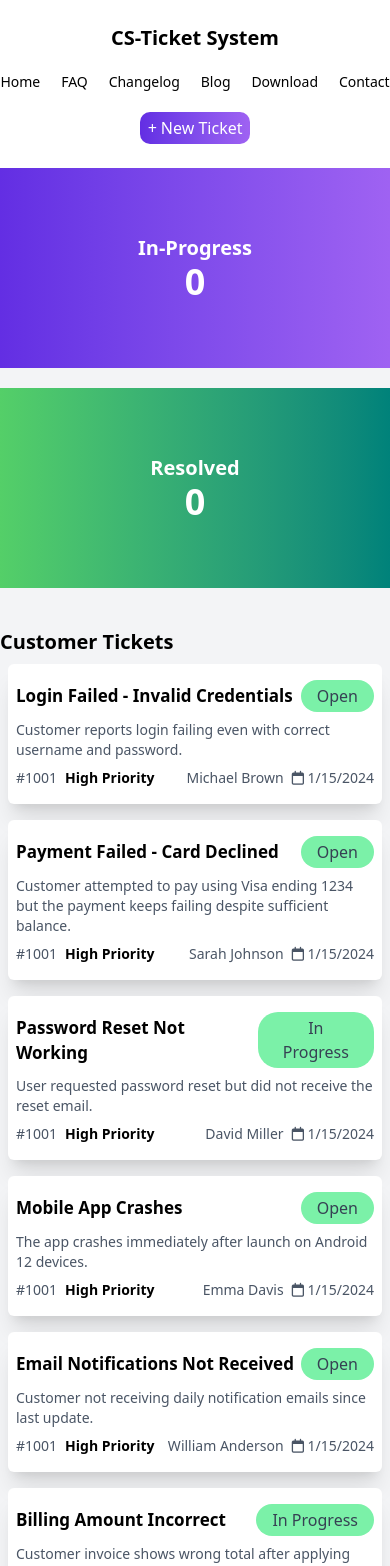
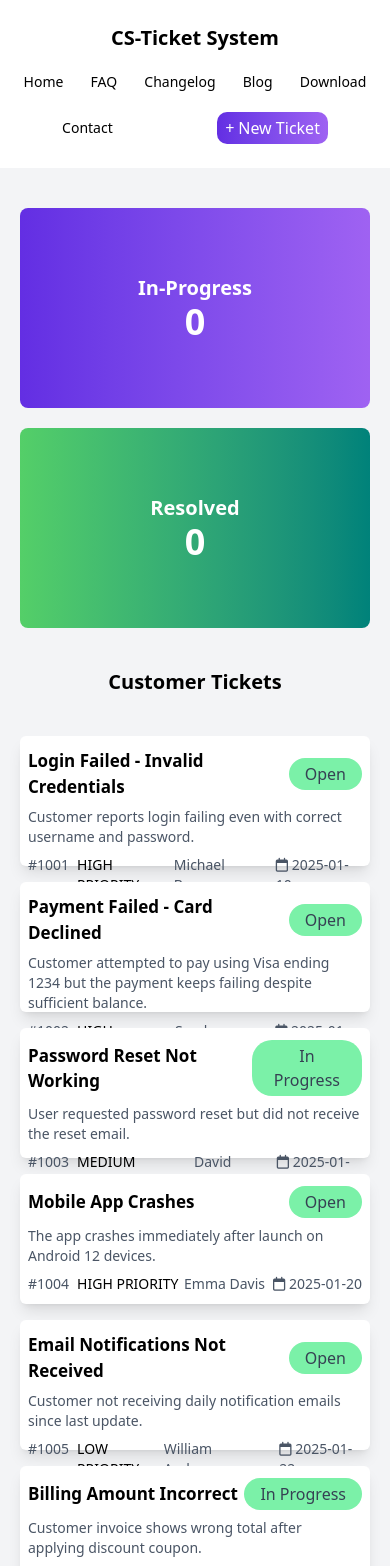
Before and after one commit to Sumaiiya-Haque/Customer-Support-Zone-Project, a React (Vite) app: page / in a window 390 px wide. Shown: the top 1566 px of the page. Built offline with nearby package versions, Linux system fonts and the light colour scheme.

Commit message:
have done some responsive

```diff
--- a/src/components/Banner.jsx
+++ b/src/components/Banner.jsx
@@ -6,14 +6,14 @@ const Banner = () => {
 
           <div className='max-w-[1100px] mx-auto mt-5 mb-10 '>
 
-   <div className=" flex flex-col sm:flex-row max-w-[1100px] mx-auto gap-5 sm:gap-5 ">
+   <div className=" flex flex-col sm:flex-row max-w-[1100px] sm:mx-auto mx-5 gap-5  pt-10 ">
 
-            <div className='min-h-[200px] w-full sm:w-[50%] text-center items-center flex flex-col justify-center bg-gradient-to-r from-[#632EE3] to-[#9F62F2]'>
+            <div className='min-h-[200px] w-full sm:w-[50%] text-center items-center flex flex-col justify-center bg-gradient-to-r from-[#632EE3] to-[#9F62F2] rounded-lg'>
 <h1  className="text-xl font-semibold text-white">In-Progress</h1>
 <p className="text-4xl font-bold text-white">0</p>
            </div>
 
-           <div  className='min-h-[200px] w-full sm:w-[50%] text-center items-center flex flex-col justify-center bg-gradient-to-r from-[#54CF68] to-[#00827A] bg-cover bg-center '
+           <div  className='min-h-[200px] w-full sm:w-[50%] text-center items-center flex flex-col justify-center bg-gradient-to-r from-[#54CF68] to-[#00827A] bg-cover bg-center rounded-lg'
 
           >
             {/* <p> style={{ backgroundImage: `url(${vector1})` }}</p> */}
--- /dev/null
+++ b/src/components/Card.jsx
@@ -0,0 +1,31 @@
+import React from 'react';
+
+const Card = ({ticket}) => {
+    return (
+        <div className=' h-[130px]  rounded-md bg-white px-2 pt-3 pb-5 shadow-lg'>
+
+
+    <div className='flex justify-between items-center'>
+<h2 className='font-semibold text-[17px]'>{ticket.title}</h2>
+    <button className='py-1 bg-green-300 px-4 rounded-[20px] text-gray-700 '> {ticket.status}</button>
+    </div>
+<p className='text-gray-600 text-sm py-2'>{ticket.description}</p>
+
+<div className='flex justify-between items-center text-sm'>
+    <div className='flex gap-2'>
+        <p className='text-gray-600'>#{ticket.id}</p>
+        <p className='font-medium'>{ticket.priority}</p>
+    </div>
+
+      <div className='flex text-sm gap-2 text-gray-600'>
+        <p>{ticket.customer}</p>
+        <p> <i className="fa-regular fa-calendar"></i> {ticket.createdAt}</p>
+    </div>
+
+</div>
+
+                         </div>
+    );
+};
+
+export default Card;
--- a/src/components/CardContainer.jsx
+++ b/src/components/CardContainer.jsx
@@ -1,57 +1,28 @@
 import React, { use } from 'react';
 import TaskStatus from './TaskStatus';
+import Card from '../components/Card';
 
 const CardContainer = ({ fetchPromise }) => {
 
     const initialData = use(fetchPromise);
-    console.log(initialData);
+
     return (
         <div>
 
-            <div className='max-w-[1100px] mx-auto  sm:flex justify-between gap-4' >
+            <div className='max-w-[1100px] mx-auto  sm:flex justify-between gap-4  ' >
                 {/* customer ticket */}
-                   <div className=' w-full sm:w-9/12 '>
-                   <h1 className='font-bold text-xl'>Customer Tickets</h1>
+                   <div className=' w-full sm:w-9/12  '>
+                   <h1 className='font-bold  text-xl mb-10 sm:mb-5 text-center sm:text-left '>Customer Tickets</h1>
 
-<div className=' grid grid-cols-1 sm:grid-cols-2 '>
+<div className=' grid grid-cols-1 sm:grid-cols-2 gap-4 mx-5 sm:mx-0'>
                                 {/* card  */}
-
-
 
           {
                 initialData.map((ticket) => {
-
                     // cards
-
                     return (
-
-<div className=' h-fit  m-2 rounded-md bg-white px-2 py-4 shadow-xl'>
-
-
-    <div className='flex justify-between items-center'>
-<h2 className='font-semibold text-[17px]'>{ticket.title}</h2>
-    <button className='py-1 bg-green-300 px-4 rounded-[20px] text-gray-700 '> {ticket.status}</button>
-    </div>
-<p className='text-gray-600 text-sm py-2'>{ticket.description}</p>
-
-<div className='flex justify-between items-center text-sm'>
-    <div className='flex gap-2'>
-        <p className='text-gray-600'>#1001</p>
-        <p className='font-semibold'>High Priority </p>
-    </div>
-
-      <div className='flex gap-2 text-gray-600'>
-        <p>{ticket.customer}</p>
-        <p> <i className="fa-regular fa-calendar"></i> 1/15/2024</p>
-    </div>
-
-</div>
-
-                         </div>
-
+<Card ticket={ticket}></Card>
                     )
-
-
                 })
             }
 
--- a/src/components/Navbar.jsx
+++ b/src/components/Navbar.jsx
@@ -11,7 +11,7 @@ const Navbar = () => {
                 <h2 className="font-bold text-xl pb-5 sm:pb-0">CS-Ticket System</h2>
             </div>
 
-            <div className="flex flex-wrap sm:flex-row justify-around items-center gap-5 sm:gap-5">
+            <div className="flex flex-wrap sm:flex-row justify-around items-center gap-5 mx-5 sm:mx-0 sm:gap-5">
            <a className='text-sm' href="">Home</a>
            <a className='text-sm' href="">FAQ</a>
            <a className='text-sm' href="">Changelog</a>
```
